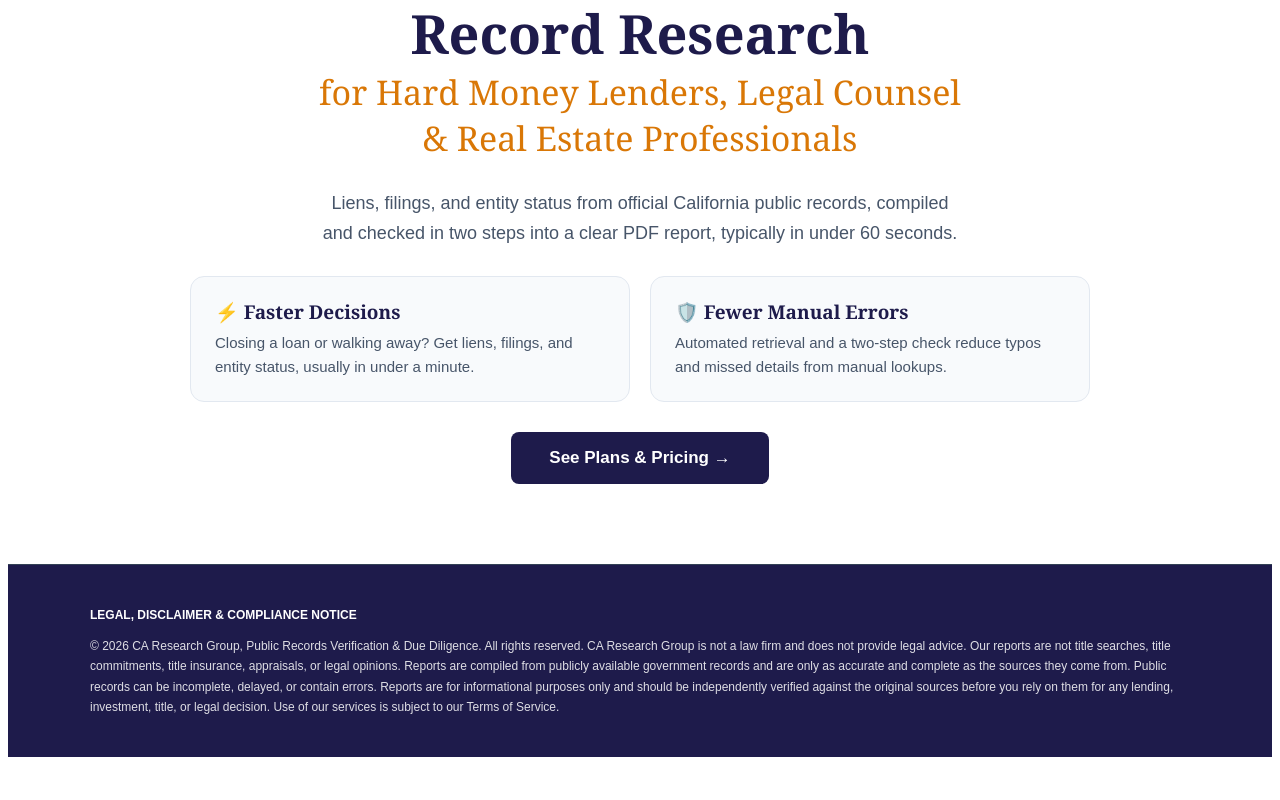
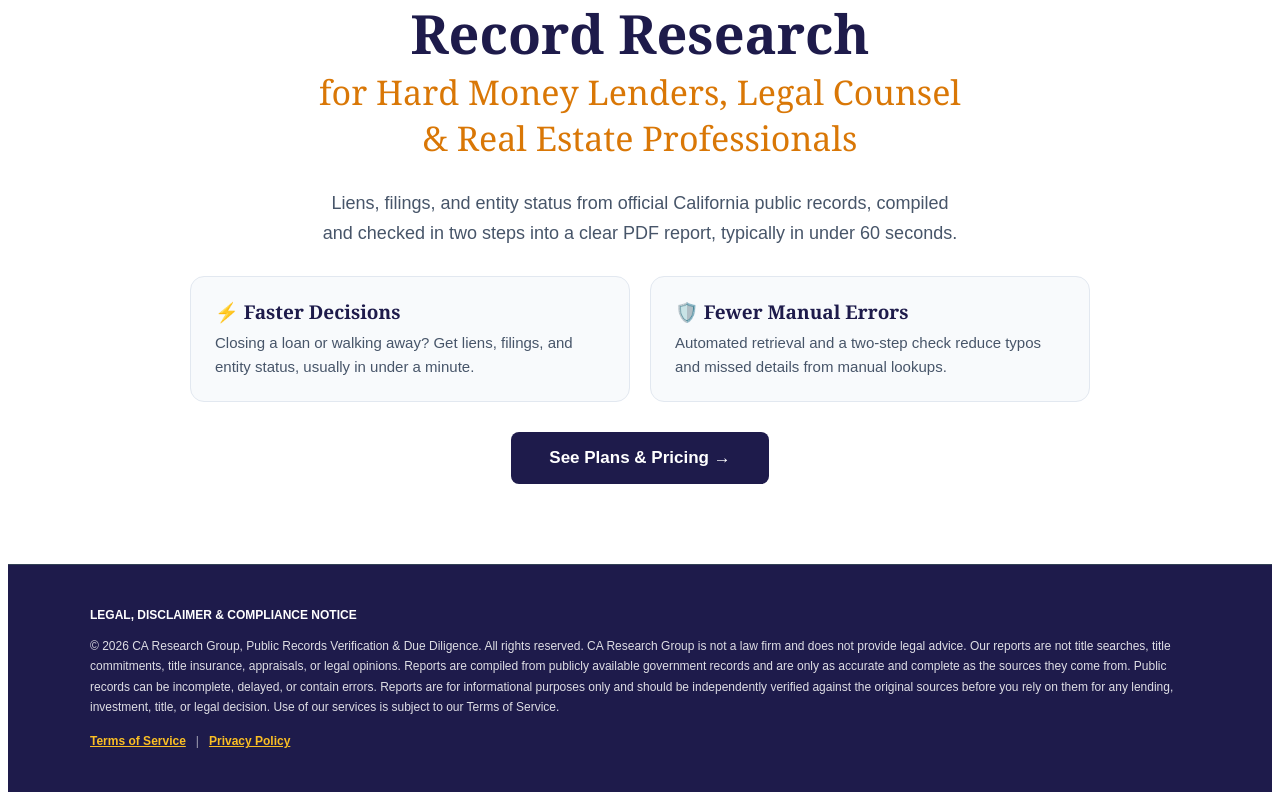
Before and after one commit to billalden01-dev/ca-research-group, a React (Vite) app: page / in a window 1280 px wide. Shown: the part 219-1019 px from the top of the page. Before the commit the page ends 984 px from the top, so only its background shows below. Built offline with nearby package versions, Linux system fonts and the light colour scheme.

Commit message:
Update App.tsx

```diff
--- a/App.tsx
+++ b/App.tsx
@@ -337,8 +337,9 @@ export default function App() {
                   <div style={{ backgroundColor: '#f8fafc', border: '1px solid #e2e8f0', padding: '20px', borderRadius: '10px', textAlign: 'left', maxHeight: '200px', overflowY: 'scroll', fontSize: '13px', color: '#475569', marginBottom: '25px', lineHeight: '1.6' }}>
                     <strong>CA RESEARCH GROUP COMPLIANCE ASSURANCE PROVISIONS</strong>
                     <p style={{ margin: '8px 0' }}>By continuing, you acknowledge that reports are compiled from publicly available government records and are only as accurate and complete as the sources they come from. Public records can be incomplete, delayed, or contain errors. You agree to independently verify any information against the original sources before relying on it for any lending, investment, title, or legal decision.</p>
-                    <p style={{ margin: '8px 0' }}>CA Research Group is not a law firm and does not provide legal advice. Our reports are not title searches, title commitments, title insurance, appraisals, or legal opinions. Use of our services is subject to our Terms of Service.</p>
+                    <p style={{ margin: '8px 0' }}>CA Research Group is not a law firm and does not provide legal advice. Our reports are not title searches, title commitments, title insurance, appraisals, or legal opinions. Use of our services is subject to our <a href="/terms.html" target="_blank" rel="noopener" style={{ color: '#1d4ed8' }}>Terms of Service</a>.</p>
                   </div>
+                  <p style={{ fontSize: '13px', color: '#475569', margin: '-12px 0 22px 0' }}>Read the full <a href="/terms.html" target="_blank" rel="noopener" style={{ color: '#1d4ed8', fontWeight: 'bold' }}>Terms of Service</a> and <a href="/privacy.html" target="_blank" rel="noopener" style={{ color: '#1d4ed8', fontWeight: 'bold' }}>Privacy Policy</a> (open in a new tab).</p>
 
                   <label style={{ display: 'flex', alignItems: 'center', justifyContent: 'center', gap: '10px', cursor: 'pointer', fontSize: '14px', fontWeight: 'bold', color: '#1e1b4b' }}>
                     <input type="checkbox" checked={agreed} onChange={(e) => handleCheckboxChange(e.target.checked)} style={{ transform: 'scale(1.2)', cursor: 'pointer' }} />
@@ -414,7 +415,7 @@ export default function App() {
 
                   <label style={{ display: 'flex', gap: '10px', alignItems: 'flex-start', fontSize: '13px', color: '#475569', lineHeight: '1.5', cursor: 'pointer' }}>
                     <input type="checkbox" checked={purposeCertified} onChange={(e) => setPurposeCertified(e.target.checked)} style={{ marginTop: '3px', transform: 'scale(1.15)' }} required />
-                    <span>I certify that I will use reports from CA Research Group only for a lawful business purpose related to a real estate, lending, title, or legal matter. I will not use them to decide eligibility for credit, employment, insurance, or housing for any individual, and I understand they contain only information from public sources.</span>
+                    <span>I certify that I will use reports from CA Research Group only for a lawful business purpose related to a real estate, lending, title, or legal matter. I will not use them to decide eligibility for credit, employment, insurance, or housing for any individual, and I understand they contain only information from public sources. I agree to the <a href="/terms.html" target="_blank" rel="noopener" style={{ color: '#1d4ed8' }}>Terms of Service</a> and <a href="/privacy.html" target="_blank" rel="noopener" style={{ color: '#1d4ed8' }}>Privacy Policy</a>.</span>
                   </label>
 
                   <button type="submit" style={{ backgroundColor: '#1e1b4b', color: '#ffffff', fontSize: '15px', fontWeight: 'bold', border: 'none', borderRadius: '10px', padding: '14px', cursor: 'pointer', marginTop: '10px' }}>
@@ -491,6 +492,7 @@ export default function App() {
         <div style={{ maxWidth: '1100px', margin: '0 auto' }}>
           <strong>LEGAL, DISCLAIMER & COMPLIANCE NOTICE</strong>
           <p style={{ margin: '10px 0 0 0', opacity: '0.85' }}>© 2026 CA Research Group, Public Records Verification & Due Diligence. All rights reserved. CA Research Group is not a law firm and does not provide legal advice. Our reports are not title searches, title commitments, title insurance, appraisals, or legal opinions. Reports are compiled from publicly available government records and are only as accurate and complete as the sources they come from. Public records can be incomplete, delayed, or contain errors. Reports are for informational purposes only and should be independently verified against the original sources before you rely on them for any lending, investment, title, or legal decision. Use of our services is subject to our Terms of Service.</p>
+          <p style={{ margin: '14px 0 0 0' }}><a href="/terms.html" style={{ color: '#fbbf24', fontWeight: 'bold' }}>Terms of Service</a><span style={{ opacity: 0.6, margin: '0 10px' }}>|</span><a href="/privacy.html" style={{ color: '#fbbf24', fontWeight: 'bold' }}>Privacy Policy</a></p>
         </div>
       </footer>
 
```
